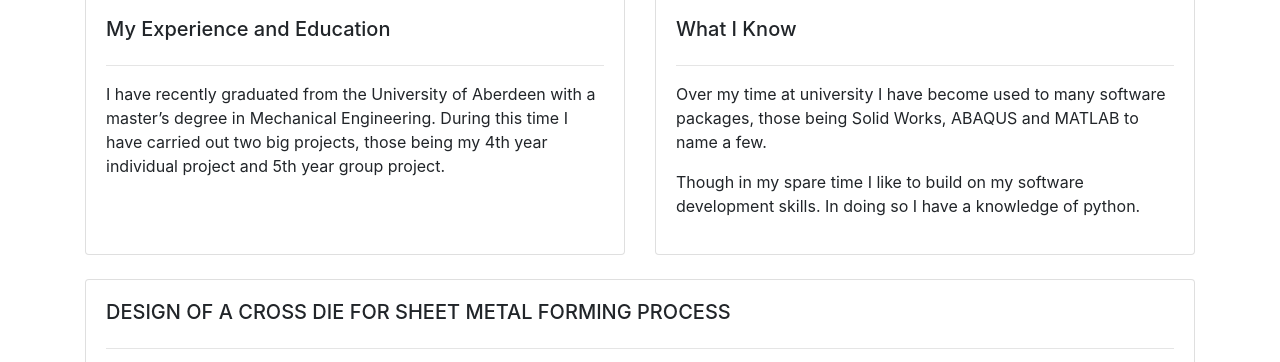
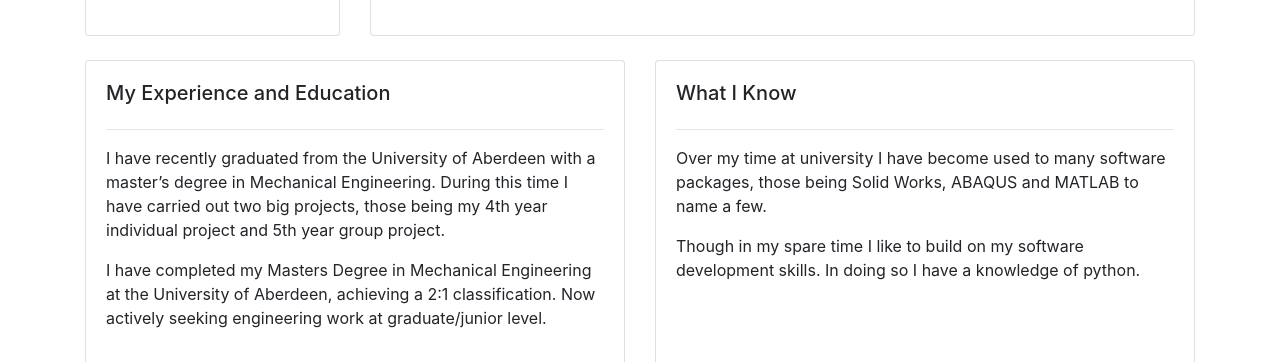
Before and after one commit to jamiefoub/jamiefoub_PortfolioSite, a Django app: page / in a window 1280 px wide. Shown: the part 972-1334 px from the top of the page. Run offline with Django 3.2, Linux system fonts and the light colour scheme; some libraries are stand-ins or nearby versions.

Commit message:
Added gif and updated text

```diff
--- a/mywebsite/base/templates/base/home.html
+++ b/mywebsite/base/templates/base/home.html
@@ -1,8 +1,8 @@
+<!DOCTYPE html>
 
 {% load static %}
 
-<!DOCTYPE html>
-<html>
+<html lang="en">
 <head>
     <title>Jamie Foubister</title>
     <link href="{% static '/css/main.css' %}" rel="stylesheet" type="text/css">
@@ -17,7 +17,7 @@
 
         <div class="row">
             <div class="col-md-3">
-                <div class="card card-body h-100 border-info" id="profile-wrapper">
+                <div class="card card-body h-100" id="profile-wrapper">
                     <img id="profile-pic" src="{% static 'images/ProfilePic_jamiefoub.jpeg' %}">
                     <hr>
                     <h4>Hi I'm Jamie!</h4>
@@ -26,14 +26,18 @@
 
             </div>
             <div class="col-md-9">
-                <div class="card card-body h-100 border-info">
-                    <h4>Master Of Mechanical Engineering Graduate: Actively Seeking Work</h4>
+                <div class="card card-body h-100">
+                    <h4 id="titles">Master Of Mechanical Engineering Graduate: Actively Seeking Work</h4>
                     <hr>
-                    <p>Thank you for visiting my portfolio website! Here I aim to build this site out to show case some of my work I have completed whilest studying at university, aswell as some projects I have done in my spare time.</p>
+                    <p class="para-main"> Thank you for visiting my portfolio website! Here I aim to build this site out to show case some of my work I have completed whilest studying at university, aswell as some projects I have done in my spare time.</p>
 
-                    <p>I have completed my Masters Degree in Mechanical Engineering at the University of Aberdeen, achieving a 2:1 classification. Now actively seeking engineering work at graduate/junior level.</p>
+                    <p class="para-main"> This site is built and maintained by myself. To run the website I have set up server using a raspberry pi,
+                        this is set up at my house and is responsible for running the site aswell as running other backend tasks such as updating the dynamic IP address.
+                    </p>
 
-                    <p>My key Skills: Solid Works CAD, ABAQUS FEA, MATLAB and Python</p>
+                    <p> My key Skills: Solid Works CAD, ABAQUS FEA, MATLAB and Python</p>
+
+                    <p> e-mail: foubisterj@gmail.com</p>
 
                     <ul class="social-links">
                         <li> <a href="https://www.linkedin.com/in/jamie-foubister-690017153/"> <img class="social" src="{% static 'images/linkedin.png' %}"> </a> </li>
@@ -51,22 +55,25 @@
 
             <div class="col-md-6">
                 <div class="card card-body h-100">
-                    <h5>My Experience and Education</h5>
+                    <h5 id="titles">My Experience and Education</h5>
                     <hr>
-                    <p>I have recently graduated from the University of Aberdeen with a master’s degree in Mechanical Engineering. During this time I have carried out two big projects, those being my 4th year individual project and 5th year group project.</p>
+                    <p class="para-main"> I have recently graduated from the University of Aberdeen with a master’s degree in Mechanical Engineering.
+                        During this time I have carried out two big projects, those being my 4th year individual project and 5th year group project.
+                    </p>
 
-
-
+                    <p class="para-main"> I have completed my Masters Degree in Mechanical Engineering at the University of Aberdeen, achieving a 2:1 classification.
+                        Now actively seeking engineering work at graduate/junior level.
+                    </p>
 
                 </div>
             </div>
 
             <div class="col-md-6">
                 <div class="card card-body h-100">
-                    <h5>What I Know</h5>
+                    <h5 id="titles">What I Know</h5>
                     <hr>
-                    <p>Over my time at university I have become used to many software packages, those being Solid Works, ABAQUS and MATLAB to name a few.</p>
-                    <p>Though in my spare time I like to build on my software development skills. In doing so I have a knowledge of python.</p>
+                    <p class="para-main"> Over my time at university I have become used to many software packages, those being Solid Works, ABAQUS and MATLAB to name a few.</p>
+                    <p class="para-main"> Though in my spare time I like to build on my software development skills. In doing so I have a knowledge of python.</p>
                 </div>
             </div>
 
@@ -88,7 +95,7 @@
 
                 <hr>
                 <h5 id="titles">4th Year Project</h5>
-                <p>I completed my 4th year individual project on the “DESIGN OF A CROSS DIE FOR SHEET METAL FORMING PROCESS”. In which I applied my Solid Works knowledge to produce CAD models of the complete DIE design as well as accompanying Solid Works component drawings.
+                <p class="para-main">I completed my 4th year individual project on the “DESIGN OF A CROSS DIE FOR SHEET METAL FORMING PROCESS”. In which I applied my Solid Works knowledge to produce CAD models of the complete DIE design as well as accompanying Solid Works component drawings.
                     I was also required to learn and implement new skills in Abaqus FEA software to compute simulation testing of the DIE. I was graded an “A” for this work. </p>
 
             </div>
@@ -105,10 +112,15 @@
                 <div class="card card-body h-100">
                     <h5 id="titles">DESIGN OF BLAST AND FIRE WALL FOR NEW BUILD FPSO</h5>
                     <hr>
-                    <img class="blast-wall-images" src="{% static 'images/Blast_Wall_Render_1.jpeg' %}">
+
+                    <div class="images-container">
+                        <img class="blast-wall-images" src="{% static 'images/Blast_Wall_Render_1.jpeg' %}" width="480" height="360">
+                        <img class="blast-wall-images" src="{% static 'images/Blast_Wall_ABAQUS.gif' %}" width="200" height="360">
+                    </div>
+
                     <hr>
                     <h5 id="titles">5th Year Project</h5>
-                    <p>For my 5th year group project, we were tasked with designing a fire and blast wall to separate modules on a new build FPSO, whilst optimising for a low cost and low weight design.
+                    <p class="para-main">For my 5th year group project, we were tasked with designing a fire and blast wall to separate modules on a new build FPSO, whilst optimising for a low cost and low weight design.
                         This would provide protection between modules in the event of an explosion and accompanying jet fire.</p>
 
                 </div>
@@ -122,4 +134,4 @@
     </div>
 
 </body>
-<html>
+</html>
```
Also changed, not shown: 2 other files.
